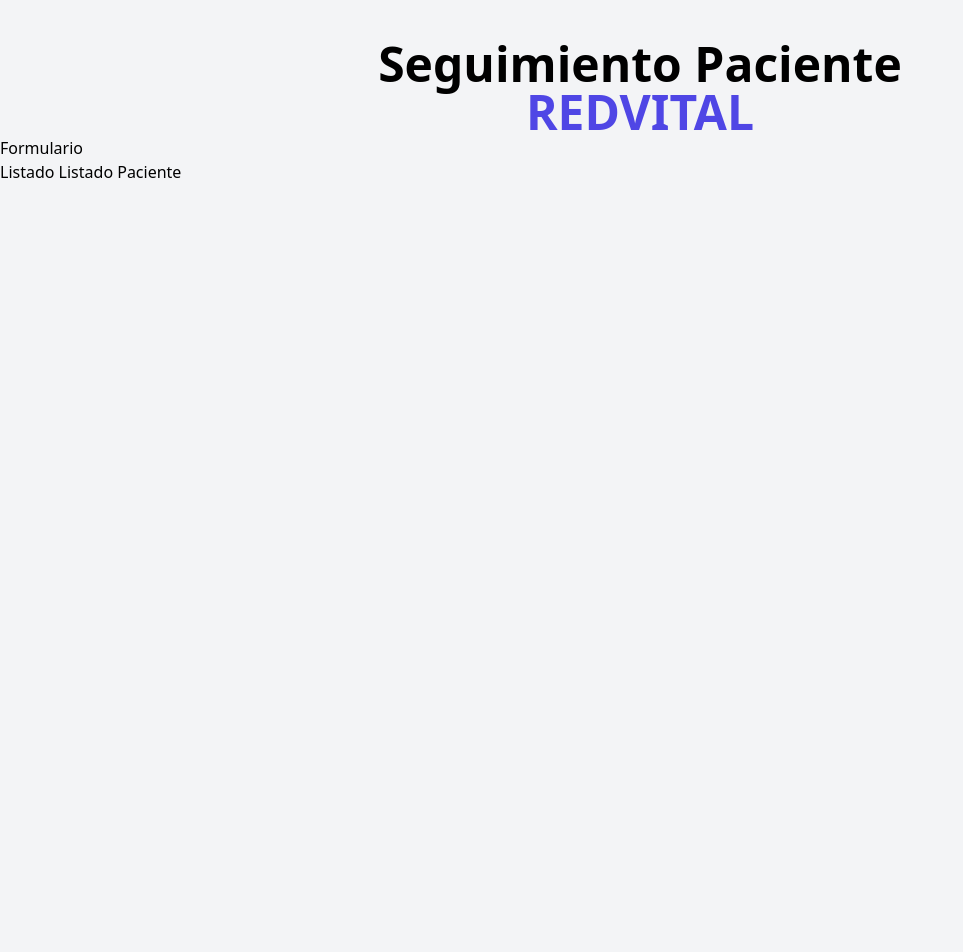
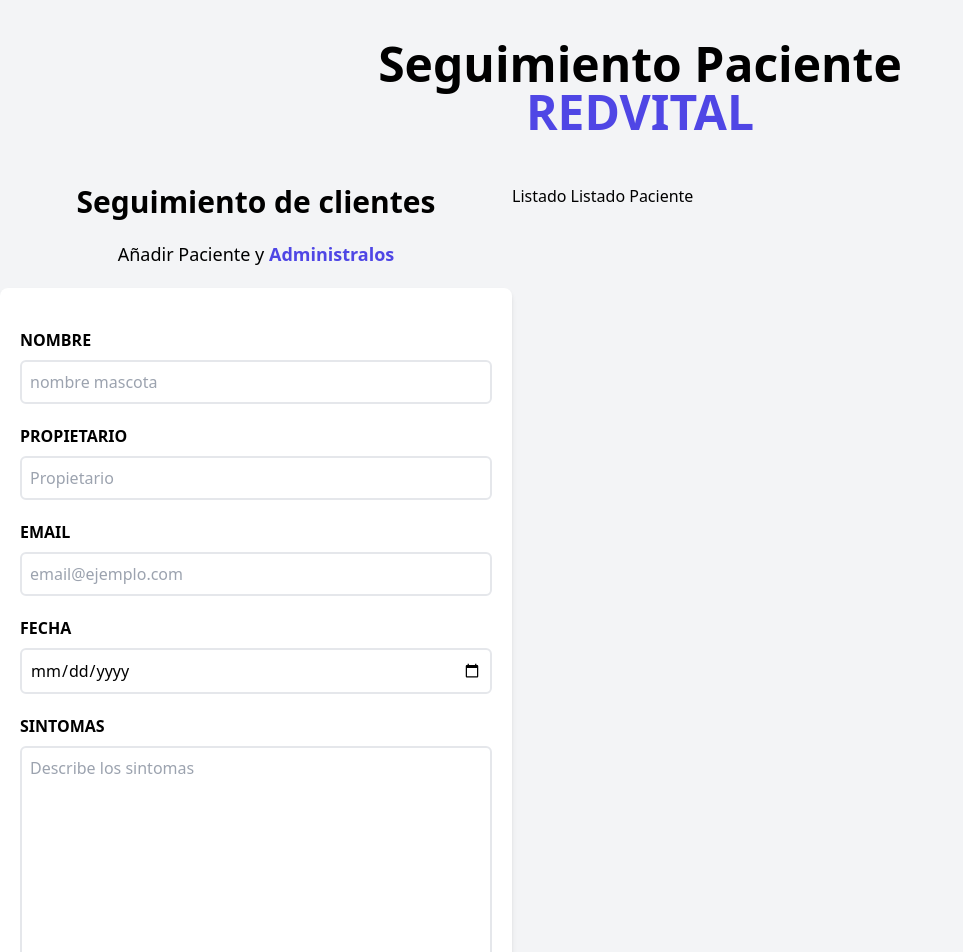
Before and after one commit to kervisvasquez1993/react-curso, a React (Vite) app in the folder proyecto-juan-proyecto-1/cita-react/: page / in a window 1280 px wide. Shown: the top 952 px of the page, without its empty margins (0-963 px from the left). Before the commit the page ends 840 px from the top, so only its background shows below. Built offline with nearby package versions, Linux system fonts and the light colour scheme.

Commit message:
finalizamos formulario de mascota

```diff
--- a/proyecto-juan-proyecto-1/cita-react/src/App.jsx
+++ b/proyecto-juan-proyecto-1/cita-react/src/App.jsx
@@ -1,15 +1,17 @@
 // import { useState } from 'react'
 import Header from "./components/Header";
-import {Formulario} from "./components/Formulario"
-import {ListadoPaciente} from "./components/ListadoPaciente"
+import { Formulario } from "./components/Formulario";
+import { ListadoPaciente } from "./components/ListadoPaciente";
 // import './App.css'
 
 function App() {
     return (
         <div className="container mx-auto mt-10">
             <Header />
-            <Formulario/>
-            <ListadoPaciente/>
+            <div className="mt-12 md:flex">
+                <Formulario />
+                <ListadoPaciente />
+            </div>
         </div>
     );
 }
--- a/proyecto-juan-proyecto-1/cita-react/src/components/Formulario.jsx
+++ b/proyecto-juan-proyecto-1/cita-react/src/components/Formulario.jsx
@@ -1,9 +1,99 @@
-import React from 'react'
+import React from "react";
 
 export const Formulario = () => {
     return (
-        <div className="bg">
-            <h2>Formulario</h2>
+        <div className="md:w-1/2 lg:w-2/5">
+            <h2 className="font-black text-3xl text-center">
+                Seguimiento de clientes
+            </h2>
+            <p className="text-lg mt-5 text-center">
+                Añadir Paciente y{" "}
+                <span className="text-indigo-600 font-bold">
+                    {" "}
+                    Administralos
+                </span>
+            </p>
+
+            <form className="bg-white my-5 shadow-md rounded-lg py-10 px-5">
+                <div className="mb-5">
+                    <label
+                        className="block  text-grey-700 uppercase font-bold"
+                        htmlFor="mascota"
+                    >
+                        NOMBRE
+                    </label>
+                    <input
+                        id="mascota"
+                        className="border-2 w-full p-2 mt-2 placeholder-gray-400 rounded-md"
+                        type="text"
+                        placeholder="nombre mascota"
+                    />
+                </div>
+                <div className="mb-5">
+                    <label
+                        className="block  text-grey-700 uppercase font-bold"
+                        htmlFor="propietario"
+                    >
+                        PROPIETARIO
+                    </label>
+                    <input
+                        id="propietario"
+                        className="border-2 w-full p-2 mt-2 placeholder-gray-400 rounded-md"
+                        type="text"
+                        placeholder="Propietario"
+                    />
+                </div>
+                <div className="mb-5">
+                    <label
+                        className="block  text-grey-700 uppercase font-bold"
+                        htmlFor="email"
+                    >
+                        EMAIL
+                    </label>
+                    <input
+                        id="email"
+                        className="border-2 w-full p-2 mt-2 placeholder-gray-400 rounded-md"
+                        type="email"
+                        placeholder="email@ejemplo.com"
+                    />
+                </div>
+                <div className="mb-5">
+                    <label
+                        className="block  text-grey-700 uppercase font-bold"
+                        htmlFor="date"
+                    >
+                        FECHA
+                    </label>
+                    <input
+                        id="date"
+                        className="border-2 w-full p-2 mt-2 placeholder-gray-400 rounded-md"
+                        type="date"
+                    />
+                </div>
+                <div className="mb-5">
+                    <label
+                        className="block  text-grey-700 uppercase font-bold"
+                        htmlFor="sintomas"
+                    >
+                        SINTOMAS
+                    </label>
+                    <textarea
+                        className="border-2 w-full p-2 mt-2 placeholder-gray-400 rounded-md"
+                        id="sintomas"
+                        placeholder="Describe los sintomas"
+                        cols="30"
+                        rows="10"
+                    />
+                </div>
+
+                <input
+                    className="bg-indigo-600 w-full p-3
+                    transition-all
+                    text-white uppercase font-bold hover:bg-indigo-700 cursor-pointer"
+                    type="submit"
+                    value="agregar Apaciente"
+                />
+            </form>
         </div>
-    )
-}
+    );
+};
--- a/proyecto-juan-proyecto-1/cita-react/src/components/ListadoPaciente.jsx
+++ b/proyecto-juan-proyecto-1/cita-react/src/components/ListadoPaciente.jsx
@@ -2,7 +2,7 @@
 
 export const ListadoPaciente = () => {
     return (
-        <div>
+        <div className="w-1/2">
             <h3>Listado Listado Paciente</h3>
         </div>
     )
```
